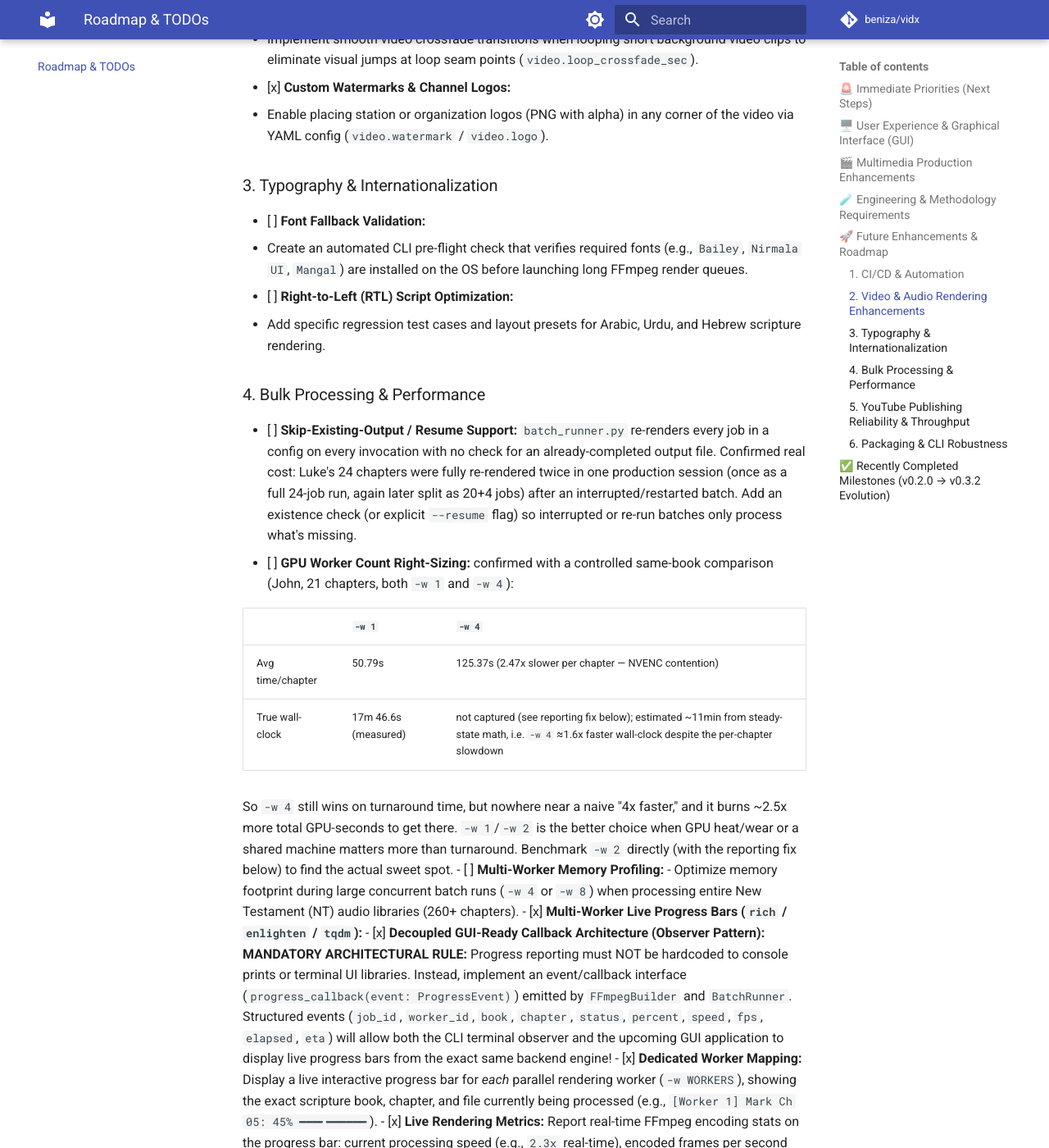
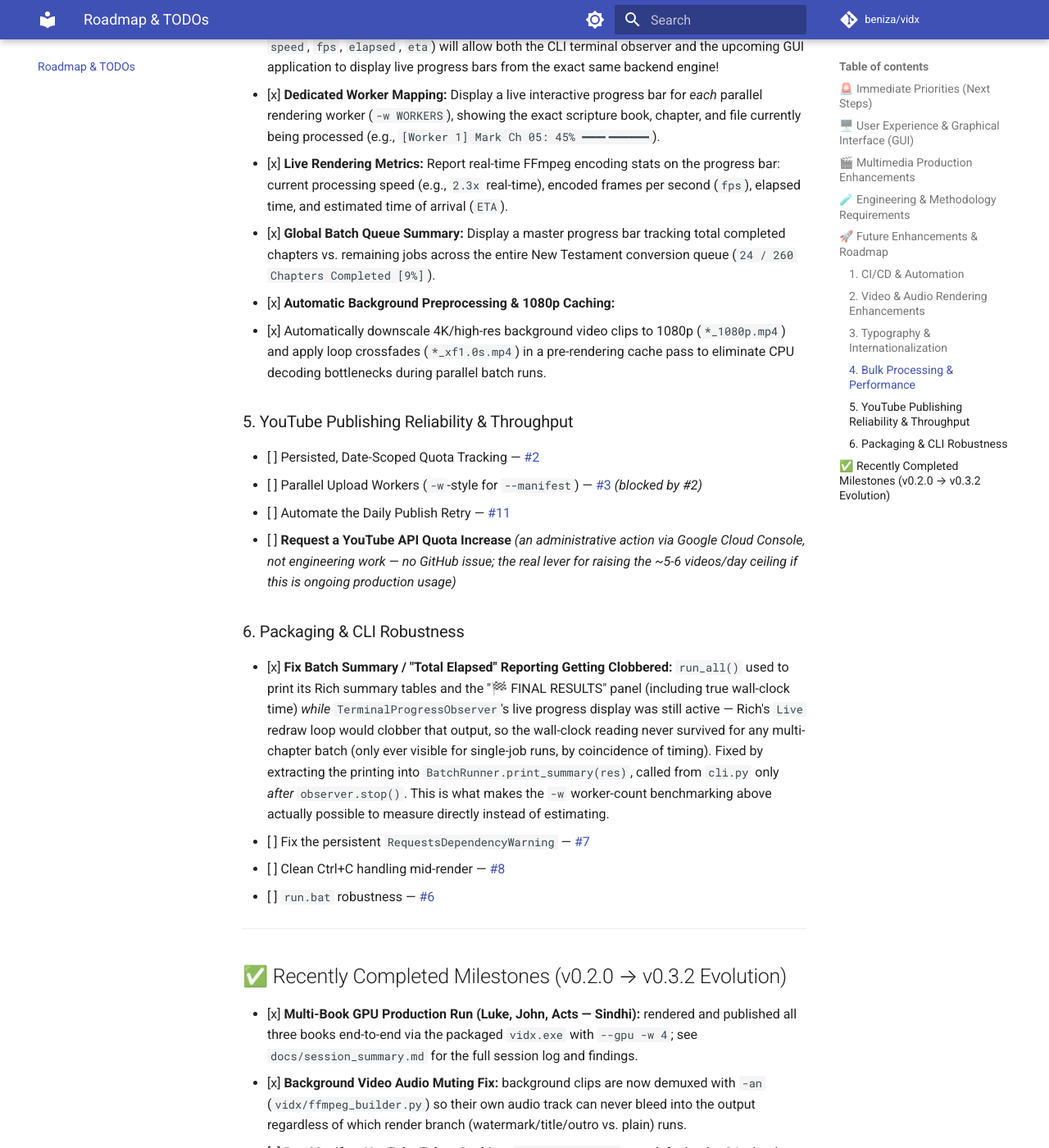
Before and after one commit to beniza/vidx, an MkDocs documentation site: the page built from docs/todo.md, in a window 1280 px wide and 1400 px high, scrolled down 4322 px. Shown: the whole window at 82% size. Built offline with MkDocs 1.6.1 and Material for MkDocs 9.7.7, drawn with Linux system fonts in a browser that asks for light colours; comment, search, counter and statistics services are not loaded; some of the changed text lies outside the part shown.

Commit message:
docs: collapse todo.md into a GitHub-issue index
Every open item now has a corresponding GitHub issue (#1-#17), each
written with a user story, acceptance criteria, guardrails, and a TDD
plan (full template for scoped items, a light template for small
fixes, or needs-design for undesigned ideas). todo.md becomes a
one-line index pointing to issue numbers instead of duplicating the
full descriptions, so there's one source of truth per item.

Two items intentionally have no issue: TDD Enforcement (a standing
process rule, not closeable work) and the YouTube quota increase
request (an administrative action, not engineering work).

```diff
--- a/docs/todo.md
+++ b/docs/todo.md
@@ -1,5 +1,7 @@
 # VIDX Project Roadmap & TODOs
 > Tracking active milestones, future feature enhancements, and engineering requirements for the VIDX Scripture Video Generator.
+>
+> **Open work now lives as [GitHub Issues](https://github.com/beniza/vidx/issues)**, each written with a user story, acceptance criteria, guardrails, and a TDD plan (full template for scoped items, a lighter template for small fixes, or a `needs-design` placeholder for undesigned ideas — see the issue itself for which tier applies). This file stays as a one-line index plus the history of what's already shipped, so there's a single source of truth per item instead of two drifting copies.
 
 ---
 
@@ -23,12 +25,7 @@
 
 ## 🖥️ User Experience & Graphical Interface (GUI)
 
-- [ ] **Graphical User Interface (GUI) Config Editor**
-  - [ ] Develop a user-friendly GUI application (e.g., desktop app using Tkinter/PyQt or a local web-based editor) for translation field teams who are unfamiliar with command-line tools or YAML syntax.
-  - [ ] **Interactive File Browsers:** Visual file pickers to select USFM scripture files, audio recordings (.mp3/.wav/.mpeg), verse timing maps (.txt), and background video loops/images.
-  - [ ] **Visual Color & Transparency Pickers:** Built-in color selection palettes with real-time sliders for background bounding box opacity (`0%` to `100% transparent`) and font outline width.
-  - [ ] **Live Subtitle Previewer:** Render an instant visual mockup showing how scripture dialogue, gold section headings (`\s1`), and verse prefixes (`5:1`) will look over the selected background video without running full FFmpeg rendering jobs.
-  - [ ] **One-Click Batch Execution:** Button to launch sequential or multi-worker (`-w 4`) rendering queues directly from the GUI with live progress reporting.
+- [ ] GUI Config Editor for translation field teams — [#13](https://github.com/beniza/vidx/issues/13) *(needs-design)*
 
 ---
 
@@ -49,18 +46,18 @@
   - [x] **One-Touch Upload (`--publish`):** Enable single-command or GUI button publishing that automatically uploads rendered `.mp4` video files to the designated channel immediately after generation.
   - [x] **Automated Metadata & Thumbnails:** Automatically set video Title to scripture book and chapter, populate the video Description with verse ranges and translation copyright, attach tags (`#AudioBible`, `#Scripture`), and upload the generated `title_card.jpg` as the official video thumbnail!
   - [x] **Playlist Organization:** Automatically organize uploaded chapter videos into book-level playlists (e.g., *"Gospel of Mark — Malayalam Translation"*).
-  - [ ] **YouTube Chapters from Section Headings:** `usfm_parser.py` already extracts `\s1`/`\s2` section headings with their timing (`self.sections`, used today for on-screen ASS heading overlays) — reuse that same data to auto-generate a YouTube chapters list (`0:00 Heading One`, `2:34 Heading Two`, ...) prepended to the video description via `resolve_metadata_template()` (`vidx/manifest.py`). Requires a first timestamp of exactly `0:00` and at least 3 chapters for YouTube to render them.
-  - [ ] **Verse Timing in Description:** also include per-verse or per-section timing references in the generated description text (not just chapters), so viewers/readers can locate a specific verse's timestamp without relying on YouTube's chapter UI.
-  - [ ] **Vimeo support:** Extend the publishing block to the Vimeo API (YouTube done; Vimeo still pending).
+  - [ ] YouTube Chapters from Section Headings — [#9](https://github.com/beniza/vidx/issues/9)
+  - [ ] Verse Timing in Description — [#10](https://github.com/beniza/vidx/issues/10)
+  - [ ] Vimeo support — [#15](https://github.com/beniza/vidx/issues/15) *(needs-design)*
 
 ---
 
 ## 🧪 Engineering & Methodology Requirements
 
-- [ ] **Pre-Flight Timing Data Heuristic Check:** before starting the actual GPU encoding queue, validate each verse/section's timing entry (`TimingParser`, `vidx/usfm_parser.py`) against its word count: compute seconds-per-word for every segment (`(end - start) / len(verse_text.split())`), then flag statistical outliers (e.g. IQR or z-score against the chapter's or book's own median rate) as likely bad timing data — misaligned rows, duplicated/skipped segments, or a wrong verse-to-timing mapping — rather than assuming every `.txt` timing file is correct. Surface flagged verses to the user for review/confirmation before rendering proceeds, instead of silently baking bad sync into the final video.
+- [ ] Pre-Flight Timing Data Heuristic Check — [#4](https://github.com/beniza/vidx/issues/4)
 - [x] **Comprehensive Automated Test Suite (`pytest`)**
   - [x] Built test suites covering `Config`, `USFMParser`, `ASSGenerator`, `FFmpegBuilder`, `BatchRunner`, `CLI`, `Manifest`, `Bumpers`, `Progress`, and `YouTube` (~54 tests across 10 files).
-- [ ] **Test-Driven Development (TDD) Enforcement**
+- [ ] **Test-Driven Development (TDD) Enforcement** *(standing process rule, not a GitHub issue — nothing to close)*
   - [ ] **Mandatory Rule:** All future feature developments, bug fixes, and refactoring **must** follow strict TDD workflow:
     1. Write a failing test in `tests/` capturing the desired behavior or bug reproduction.
     2. Implement minimal production code to pass the test.
@@ -76,7 +73,7 @@
   - [x] Automate linting verification via `flake8`.
 - [x] **Automated Release Builder:** (`.github/workflows/release.yml`)
   - [x] Version-tag-triggered (`v*`) workflow that builds the wheel, sdist, and Windows `vidx.exe` (PyInstaller) and attaches them to the GitHub Release.
-  - [ ] **Linux executable:** currently Windows-only (`runs-on: windows-latest`); add a Linux PyInstaller build if demand arises.
+  - [ ] Linux executable — [#12](https://github.com/beniza/vidx/issues/12)
 
 ### 2. Video & Audio Rendering Enhancements
 - [x] **GPU Hardware-Accelerated Video Encoding:**
@@ -90,23 +87,13 @@
   - Enable placing station or organization logos (PNG with alpha) in any corner of the video via YAML config (`video.watermark` / `video.logo`).
 
 ### 3. Typography & Internationalization
-- [ ] **Font Fallback Validation:**
-  - Create an automated CLI pre-flight check that verifies required fonts (e.g., `Bailey`, `Nirmala UI`, `Mangal`) are installed on the OS before launching long FFmpeg render queues.
-- [ ] **Right-to-Left (RTL) Script Optimization:**
-  - Add specific regression test cases and layout presets for Arabic, Urdu, and Hebrew scripture rendering.
+- [ ] Font Fallback Validation — [#16](https://github.com/beniza/vidx/issues/16) *(needs-design)*
+- [ ] Right-to-Left (RTL) Script Optimization — [#14](https://github.com/beniza/vidx/issues/14) *(needs-design)*
 
 ### 4. Bulk Processing & Performance
-- [ ] **Skip-Existing-Output / Resume Support:** `batch_runner.py` re-renders every job in a config on every invocation with no check for an already-completed output file. Confirmed real cost: Luke's 24 chapters were fully re-rendered twice in one production session (once as a full 24-job run, again later split as 20+4 jobs) after an interrupted/restarted batch. Add an existence check (or explicit `--resume` flag) so interrupted or re-run batches only process what's missing.
-- [ ] **GPU Worker Count Right-Sizing:** confirmed with a controlled same-book comparison (John, 21 chapters, both `-w 1` and `-w 4`):
-
-  | | `-w 1` | `-w 4` |
-  |---|---|---|
-  | Avg time/chapter | 50.79s | 125.37s (2.47x slower per chapter — NVENC contention) |
-  | True wall-clock | 17m 46.6s (measured) | not captured (see reporting fix below); estimated ~11min from steady-state math, i.e. `-w 4` ≈1.6x faster wall-clock despite the per-chapter slowdown |
-
-  So `-w 4` still wins on turnaround time, but nowhere near a naive "4x faster," and it burns ~2.5x more total GPU-seconds to get there. `-w 1`/`-w 2` is the better choice when GPU heat/wear or a shared machine matters more than turnaround. Benchmark `-w 2` directly (with the reporting fix below) to find the actual sweet spot.
-- [ ] **Multi-Worker Memory Profiling:**
-  - Optimize memory footprint during large concurrent batch runs (`-w 4` or `-w 8`) when processing entire New Testament (NT) audio libraries (260+ chapters).
+- [ ] Skip-Existing-Output / Resume Support — [#1](https://github.com/beniza/vidx/issues/1)
+- [ ] GPU Worker Count Right-Sizing (benchmark `-w 2`, document recommendation) — [#5](https://github.com/beniza/vidx/issues/5)
+- [ ] Multi-Worker Memory Profiling — [#17](https://github.com/beniza/vidx/issues/17) *(needs-design)*
 - [x] **Multi-Worker Live Progress Bars (`rich` / `enlighten` / `tqdm`):**
   - [x] **Decoupled GUI-Ready Callback Architecture (Observer Pattern):** **MANDATORY ARCHITECTURAL RULE:** Progress reporting must NOT be hardcoded to console prints or terminal UI libraries. Instead, implement an event/callback interface (`progress_callback(event: ProgressEvent)`) emitted by `FFmpegBuilder` and `BatchRunner`. Structured events (`job_id`, `worker_id`, `book`, `chapter`, `status`, `percent`, `speed`, `fps`, `elapsed`, `eta`) will allow both the CLI terminal observer and the upcoming GUI application to display live progress bars from the exact same backend engine!
   - [x] **Dedicated Worker Mapping:** Display a live interactive progress bar for *each* parallel rendering worker (`-w WORKERS`), showing the exact scripture book, chapter, and file currently being processed (e.g., `[Worker 1] Mark Ch 05: 45% ━━━╸━━━━━━`).
@@ -116,16 +103,16 @@
   - [x] Automatically downscale 4K/high-res background video clips to 1080p (`*_1080p.mp4`) and apply loop crossfades (`*_xf1.0s.mp4`) in a pre-rendering cache pass to eliminate CPU decoding bottlenecks during parallel batch runs.
 
 ### 5. YouTube Publishing Reliability & Throughput
-- [ ] **Persisted, Date-Scoped Quota Tracking:** `YouTubePublisher.quota_used` (`vidx/youtube.py`) is a plain in-memory counter reset to `0` on every process start — it has no connection to Google's real server-side daily quota. Repeatedly re-invoking `vidx --manifest ...` after hitting the local "9500 unit" safety stop can silently exceed the actual account-level daily cap, since the check only ever knows what *this process* has uploaded. Persist quota usage to disk (e.g. alongside the per-manifest token file), scoped to the current calendar day (Pacific time), so process restarts — or parallel workers — don't reset the safety net to zero.
-- [ ] **Parallel Upload Workers (`-w`-style for `--manifest`):** feasibility confirmed (see `run_publisher()` in `vidx/cli.py`) — needs a lock around `ManifestManager.update_status()`/`save()`, a lock around the quota check-and-increment (ties into the item above), and one `YouTubePublisher`/`service` instance per worker thread (Google's `googleapiclient`/`httplib2` transport isn't documented thread-safe for a shared instance). Note: this speeds up *finishing* a day's uploads, it does not raise the real daily quota ceiling.
-- [ ] **Automate the Daily Publish Retry:** manual re-invocation of `vidx --manifest ...` once per day (after hitting the quota-safety stop) was the actual bottleneck observed while publishing Luke/John/Acts — not upload speed. A scheduled task (Windows Task Scheduler / cron) running the publish command automatically once every 24h would remove this toil entirely.
-- [ ] **Request a YouTube API Quota Increase:** if this is ongoing production usage rather than one-off, request a quota increase via Google Cloud Console — the real lever for raising the ~5-6 videos/day ceiling, more impactful than any client-side optimization.
+- [ ] Persisted, Date-Scoped Quota Tracking — [#2](https://github.com/beniza/vidx/issues/2)
+- [ ] Parallel Upload Workers (`-w`-style for `--manifest`) — [#3](https://github.com/beniza/vidx/issues/3) *(blocked by #2)*
+- [ ] Automate the Daily Publish Retry — [#11](https://github.com/beniza/vidx/issues/11)
+- [ ] **Request a YouTube API Quota Increase** *(an administrative action via Google Cloud Console, not engineering work — no GitHub issue; the real lever for raising the ~5-6 videos/day ceiling if this is ongoing production usage)*
 
 ### 6. Packaging & CLI Robustness
 - [x] **Fix Batch Summary / "Total Elapsed" Reporting Getting Clobbered:** `run_all()` used to print its Rich summary tables and the "🏁 FINAL RESULTS" panel (including true wall-clock time) *while* `TerminalProgressObserver`'s live progress display was still active — Rich's `Live` redraw loop would clobber that output, so the wall-clock reading never survived for any multi-chapter batch (only ever visible for single-job runs, by coincidence of timing). Fixed by extracting the printing into `BatchRunner.print_summary(res)`, called from `cli.py` only *after* `observer.stop()`. This is what makes the `-w` worker-count benchmarking above actually possible to measure directly instead of estimating.
-- [ ] **Fix the persistent `RequestsDependencyWarning`:** (`Unable to find acceptable character detection dependency`) — flagged earlier as cosmetic, but confirmed to print on every single `vidx.exe` invocation in production logs (15+ times in one session). Worth actually resolving in `vidx.spec`'s bundled dependencies now that it's proven recurring, not hypothetical.
-- [ ] **Clean Ctrl+C handling mid-render:** interrupting a render (`KeyboardInterrupt`) during `ffmpeg_builder.py`'s `process.stdout.readline()` prints a raw Python traceback instead of a clean cancellation message.
-- [ ] **`run.bat` robustness:** a stray mis-encoded character (introduced via a shell `echo >>` edit) silently broke all three launcher lines (`'.\dist\vidx┬á-c' is not recognized...`) until manually rewritten. Consider validating/regenerating this file programmatically rather than hand-editing.
+- [ ] Fix the persistent `RequestsDependencyWarning` — [#7](https://github.com/beniza/vidx/issues/7)
+- [ ] Clean Ctrl+C handling mid-render — [#8](https://github.com/beniza/vidx/issues/8)
+- [ ] `run.bat` robustness — [#6](https://github.com/beniza/vidx/issues/6)
 
 ---
 
```
